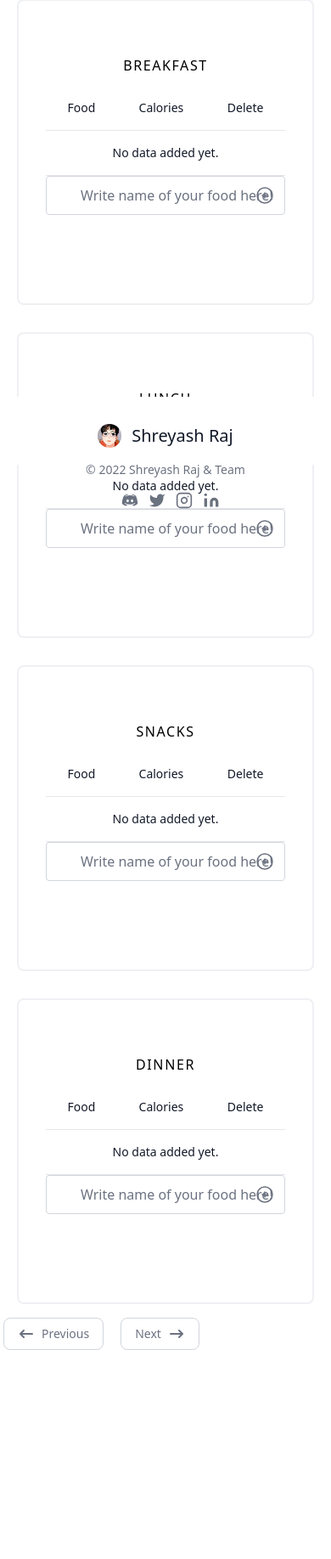
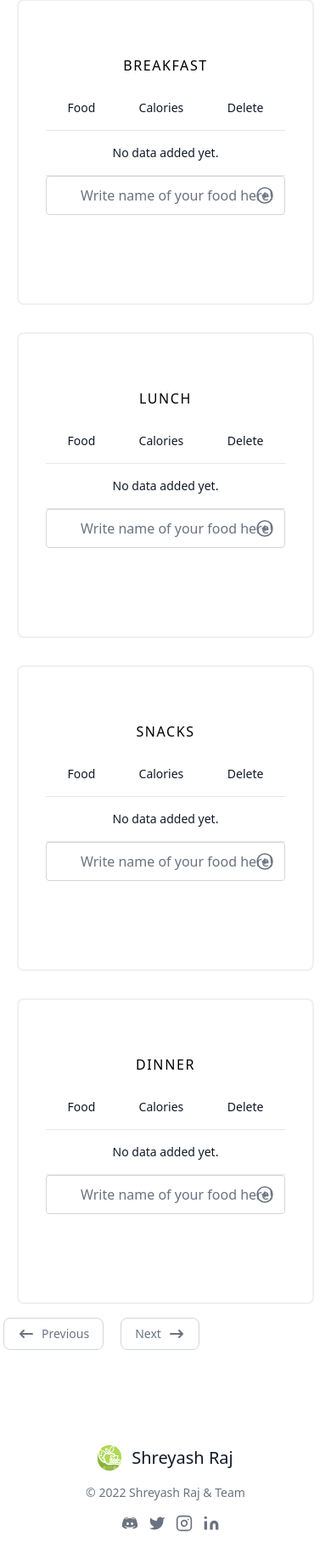
Before and after one commit to Shashank3736/caloriemeter, a Django app: page / in a window 390 px wide. Shown: the part 297-2132 px from the top of the page at 85% size. Before the commit the page ends 1886 px from the top, so only its background shows below. Run offline with Django 4.2, Linux system fonts and the light colour scheme; a user stored in the database is signed in; data comes from the database, SQL or seed files in the repository; both versions use the stored data as it was after the commit; some libraries are stand-ins or nearby versions.

Commit message:
Updated logo and footer

```diff
--- a/caloriemeter/settings.py
+++ b/caloriemeter/settings.py
@@ -47,6 +47,7 @@ INSTALLED_APPS = [
 
 MIDDLEWARE = [
     "django.middleware.security.SecurityMiddleware",
+    "whitenoise.middleware.WhiteNoiseMiddleware",
     "django.contrib.sessions.middleware.SessionMiddleware",
     "django.middleware.common.CommonMiddleware",
     "django.middleware.csrf.CsrfViewMiddleware",
@@ -116,10 +117,7 @@ USE_TZ = True
 # https://docs.djangoproject.com/en/4.1/howto/static-files/
 
 STATIC_URL = "static/"
-STATICFILES_DIRS = [
-    BASE_DIR / "static",
-    '/var/www/static/',
-]
+STATIC_ROOT = BASE_DIR / "static"
 
 # Default primary key field type
 # https://docs.djangoproject.com/en/4.1/ref/settings/#default-auto-field
--- a/templates/base.html
+++ b/templates/base.html
@@ -12,14 +12,15 @@
         }
     </script>
     <title>{% block title %}Calorimeter{% endblock %}</title>
+    <link rel="icon" href="{% static 'logo/icon.png' %}">
 </head>
 <body class="">
     {% block content %}{% endblock %}
     {% block footer %}
-    <footer class="text-gray-600 body-font bottom-0 fixed w-full h-20 bg-white">
-        <div class="container px-5 py-8 mx-auto flex items-center sm:flex-row flex-col relative">
+    <footer class="text-gray-600 body-font bottom-0 lg:fixed lg:w-full lg:h-20 lg:bg-white">
+        <div class="container px-5 py-8 mx-auto flex items-center sm:flex-row flex-col lg:relative">
           <a class="flex title-font font-medium items-center md:justify-start justify-center text-gray-900">
-            <img class="rounded-full" alt="logo" src="{% static 'logo/logo.jpeg' %}" width="28">
+            <img class="rounded-full" alt="logo" src="{% static 'logo/icon.png' %}" width="28">
             <span class="ml-3 text-xl">Shreyash Raj</span>
           </a>
           <p class="text-sm text-gray-500 sm:ml-4 sm:pl-4 sm:border-l-2 sm:border-gray-200 sm:py-2 sm:mt-0 mt-4">© 2022 Shreyash Raj & Team</p>
```
Also changed, not shown: requirements.txt (+17 -0 lines), db.sqlite3, static/logo/icon.png (added), 2 other files.
